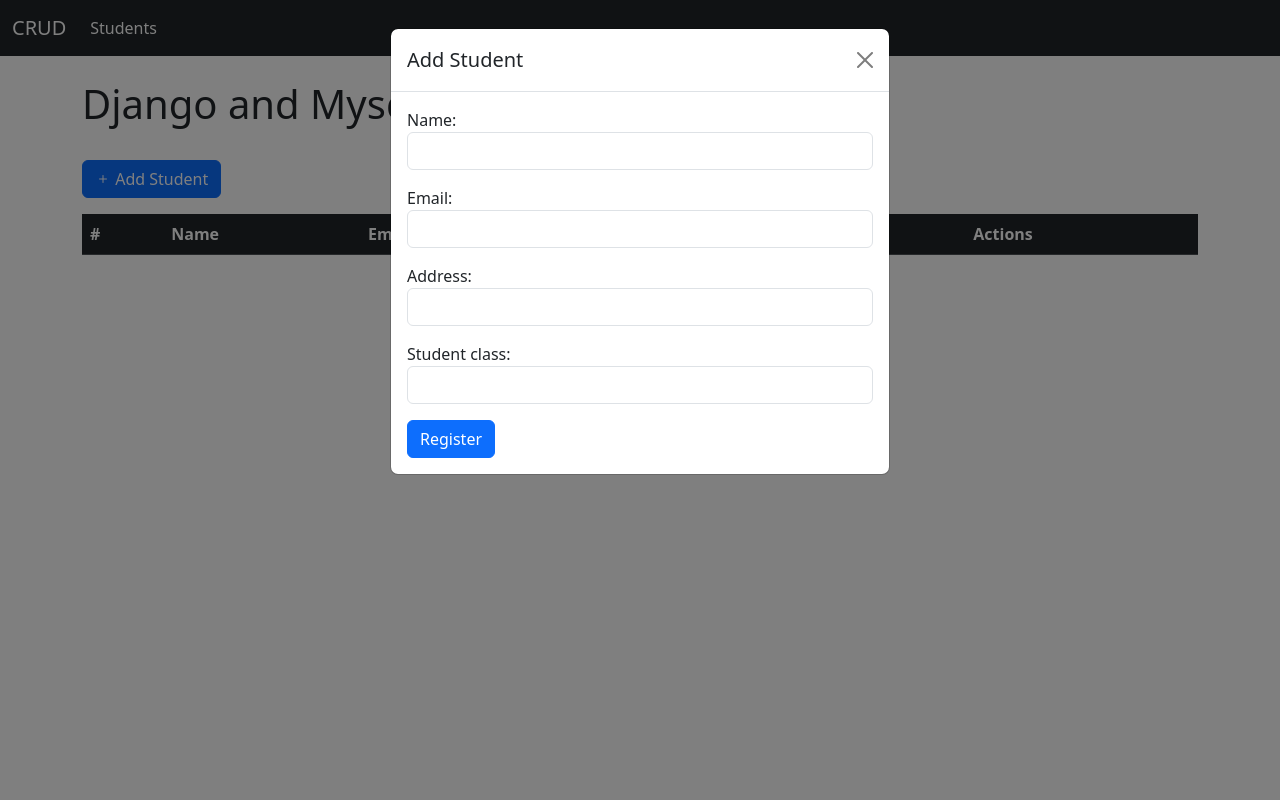
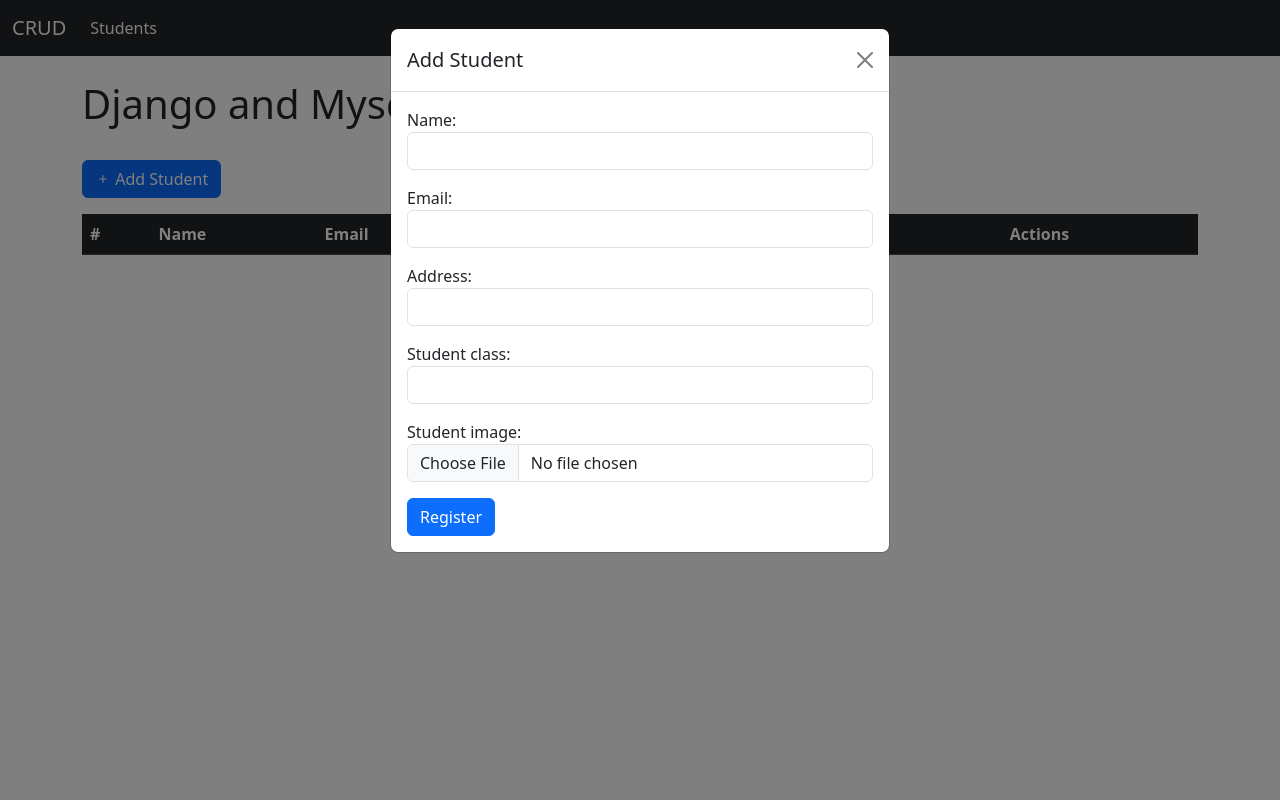
Before and after one commit to Sharmarke-Said/Django-CRUD-Operations, a Django app: page /add-student/ in a window 1280 px wide, after a click on "Add Student". Run offline with Django 4.2, Linux system fonts and the light colour scheme; lists and menus that the app fills with data are empty.

Commit message:
Handled image student images and completed the project

```diff
--- a/crudapp/forms.py
+++ b/crudapp/forms.py
@@ -5,10 +5,12 @@
 class StudentRegistrationForm(forms.ModelForm):
     class Meta:
         model = Student
-        fields = ['name', 'email', 'address', 'student_class']
+        fields = ['name', 'email', 'address', 'student_class', 'student_image']
 
         widgets = { 'name': forms.TextInput(attrs={'class': 'form-control'}),
                    'email': forms.EmailInput(attrs={'class': 'form-control'}),
                    'address': forms.TextInput(attrs={'class': 'form-control'}),
                    'student_class': forms.TextInput(attrs={'class': 'form-control'}),
+                   'student_image': forms.ClearableFileInput(attrs={'class': 'form-control'})
+
         }
--- a/crudapp/models.py
+++ b/crudapp/models.py
@@ -7,6 +7,6 @@
     email = models.EmailField(max_length=255, unique=True)
     address = models.CharField(max_length=255)
     student_class = models.CharField(max_length=255)
-
+    student_image = models.ImageField(null=True, blank=True, upload_to='student_images/')
     def __str__(self) -> str:
         return f"{self.name} - {self.email} - {self.address} - {self.student_class}"
--- a/crudapp/templates/crudapp/base.html
+++ b/crudapp/templates/crudapp/base.html
@@ -40,6 +40,7 @@
                 >Students</a
               >
             </li>
+
           </ul>
         </div>
       </div>
--- a/crudapp/templates/crudapp/index.html
+++ b/crudapp/templates/crudapp/index.html
@@ -19,7 +19,7 @@
             </div>
             <div class="modal-body">
                 <!-- Create Student Form -->
-                <form method="post" class="post-form" action="{% url 'add_student' %}">
+                <form method="post" class="post-form" enctype="multipart/form-data" action="{% url 'add_student' %}">
                     {% csrf_token %}
                     {{ form.as_p }}
                     <button type="submit" class="btn btn-primary">Register</button>
@@ -32,6 +32,7 @@
 
 
 <!-- Student Table -->
+<div class="table-responsive">
     <table class="table table-dark table-striped">
         <thead>
         <tr>
@@ -40,6 +41,7 @@
             <th scope="col">Email</th>
             <th scope="col">Address</th>
             <th scope="col">Class</th>
+            <th scope="col">Image</th>
             <th scope="col">Actions</th>
         </tr>
         </thead>
@@ -52,11 +54,20 @@
             <td>{{ student.address }}</td>
             <td>{{ student.student_class }}</td>
             <td>
+                 <!-- Display Image -->
+                {% if student.student_image %}
+                <img  src="{{ student.student_image.url }}" alt="{{ student.name }} " width="70" height="50">
+                {% endif %}
+            </td>
+            <td>
                 <!-- Update (Update) Button -->
                 <button type="button" class="btn btn-success btn-sm" data-bs-toggle="modal"
                         data-bs-target="#updateModal{{ student.id }}">
                     <i class="bi bi-pencil-square"></i> Update
                 </button>
+                <!-- <a href="{% url 'update_student' student.id %}">
+                    <button type="button" class="btn btn-success" >Update</button>
+                </a> -->
                 <!-- Delete Button -->
                 <form method="post" action="{% url 'delete_student' student.id %}" style="display: inline;">
                     {% csrf_token %}
@@ -71,9 +82,10 @@
         {% endfor %}
         </tbody>
     </table>
+</div>
 
+<!-- Update Modal -->
 {% for student in students %}
- <!-- Update Modal -->
 <div class="modal fade" id="updateModal{{ student.id }}" tabindex="-1" role="dialog"
      aria-labelledby="updateModalLabel{{ student.id }}" aria-hidden="true">
     <div class="modal-dialog" role="document">
@@ -84,8 +96,9 @@
             </div>
             <div class="modal-body">
                 <!-- Update Form -->
-            <form method="post" action="{% url 'update_student' student.id %}">
+                <form method="post" action="{% url 'update_student' student.id %}" enctype="multipart/form-data">
                     {% csrf_token %}
+                    <!-- {{ form.as_p }} -->
                     <div class="mb-3">
                         <label for="id_name" class="form-label">Name</label>
                         <input type="text" name="name" value="{{ student.name }}" class="form-control">
@@ -105,16 +118,26 @@
                         <label for="student_class" class="form-label">Class</label>
                         <input type="text" name="student_class" value="{{ student.student_class }}" class="form-control">
                       </div>
-
+                      <div class="mb-3">
+                        <label for="student_class" class="form-label">Image</label>
+                        <input type="file" name="student_image" value="{{ student.student_image }}" class="form-control">
+                        <!-- Display Image -->
+                        {% if student.student_image %}
+                        <!-- <br> -->
+                        <img  src="{{ student.student_image.url }}" alt="{{ student.name }} " width="90" height="75">
+                        {% endif %}
+                      </div>
+                    <div class="mb3 text-end">
                         <button type="submit" class="btn btn-primary">Update</button>
+                    </div>
                 </form>
                 <!-- End Update Form -->
             </div>
         </div>
     </div>
 </div>
+{% endfor %}
 <!-- End Update Modal -->
-{%endfor %}
 
 
 
--- a/crudapp/views.py
+++ b/crudapp/views.py
@@ -12,7 +12,7 @@
 
 def add_student(request):
     if request.method == 'POST':
-        form = StudentRegistrationForm(request.POST)
+        form = StudentRegistrationForm(request.POST, request.FILES)
         if form.is_valid():
             form.save()
             return redirect('index')
@@ -35,25 +35,15 @@
     return render(request, 'crudapp/index.html', {'student': student})
 
 
-# def update_student(request, id):
-#     student = get_object_or_404(Student, id=id)
 
-#     if request.method == 'POST':
-#         form = StudentRegistrationForm(request.POST, instance=student)
-#         if form.is_valid():
-#             form.save()
-#             return redirect('index')  # Redirect to the home page after a successful update
 
-#     else:
-#         form = StudentRegistrationForm(instance=student)
 
-#     return render(request, 'crudapp/index.html', {'student': student})
 
 # def update_student(request, id):
 #     student = get_object_or_404(Student, id=id)
 
 #     if request.method == 'POST':
-#         form = StudentRegistrationForm(request.POST, instance=student)
+#         form = StudentRegistrationForm(request.POST or None, request.FILES or None, instance=student)
 #         if form.is_valid():
 #             form.save()
 #             return redirect('index')
@@ -62,37 +52,20 @@
 
 #     return render(request, 'crudapp/index.html', {'form': form, 'student': student})
 
-
-# def update_student(request, id):
-#     # For debugging purpose
-#     print('ID: ', id)
-#     student = get_object_or_404(Student, id=id)
-
-#     if request.method == 'POST':
-#         form = StudentRegistrationForm(request.POST, instance=student)
-#         if form.is_valid():
-#             form.save()
-#             return redirect('index')
-#     else:
-#         form = StudentRegistrationForm(instance=student)
-
-#     # for debugging purpose
-#     print(student)
-
-#     return render(request, 'crudapp/index.html', {'form': form, 'student': student})
-
-
 def update_student(request, id):
     student = get_object_or_404(Student, id=id)
 
-    if request.method == 'POST':
-        form = StudentRegistrationForm(request.POST, instance=student)
-        if form.is_valid():
-            form.save()
-            return redirect('index')
-    else:
-        form = StudentRegistrationForm(instance=student)
+    # if request.method == 'POST':
+    form = StudentRegistrationForm(request.POST or None, request.FILES or None, instance=student)
 
-    # Fetch all students for the table
-    students = Student.objects.all()
-    return render(request, 'crudapp/index.html', {'form': form, 'student': student, 'students': students})
+    if form.is_valid():
+        form.save()
+
+        return redirect('index')
+    # else:
+    #     form = StudentRegistrationForm()
+
+
+    return render(request, 'crudapp/update_student.html',
+                   {'form': form,
+                    'student': student})
--- a/django_CRUD/urls.py
+++ b/django_CRUD/urls.py
@@ -16,8 +16,10 @@
 """
 from django.contrib import admin
 from django.urls import path, include
+from django.conf import settings
+from django.conf.urls.static import static
 
 urlpatterns = [
     path('admin/', admin.site.urls),
     path('', include('crudapp.urls'))
-]
+]+ static(settings.MEDIA_URL, document_root=settings.MEDIA_ROOT)
```
Also changed, not shown: crudapp/templates/crudapp/update_student.html (added, +21 -0 lines), django_CRUD/settings.py (+11 -2 lines), requirements.txt (added, +130 -0 lines), crudapp/migrations/0002_student_student_image.py (added), media/student_images/out.jpg (added), media/student_images/qadro.png (added), media/student_images/std.png (added), media/student_images/std_qi5wx9W.png (added), media/student_images/student.png (added), media/student_images/student_Kt0RTyq.png (added), media/student_images/student_vYmA6J0.png (added). Lines whose indentation alone changed are shown as unchanged.
